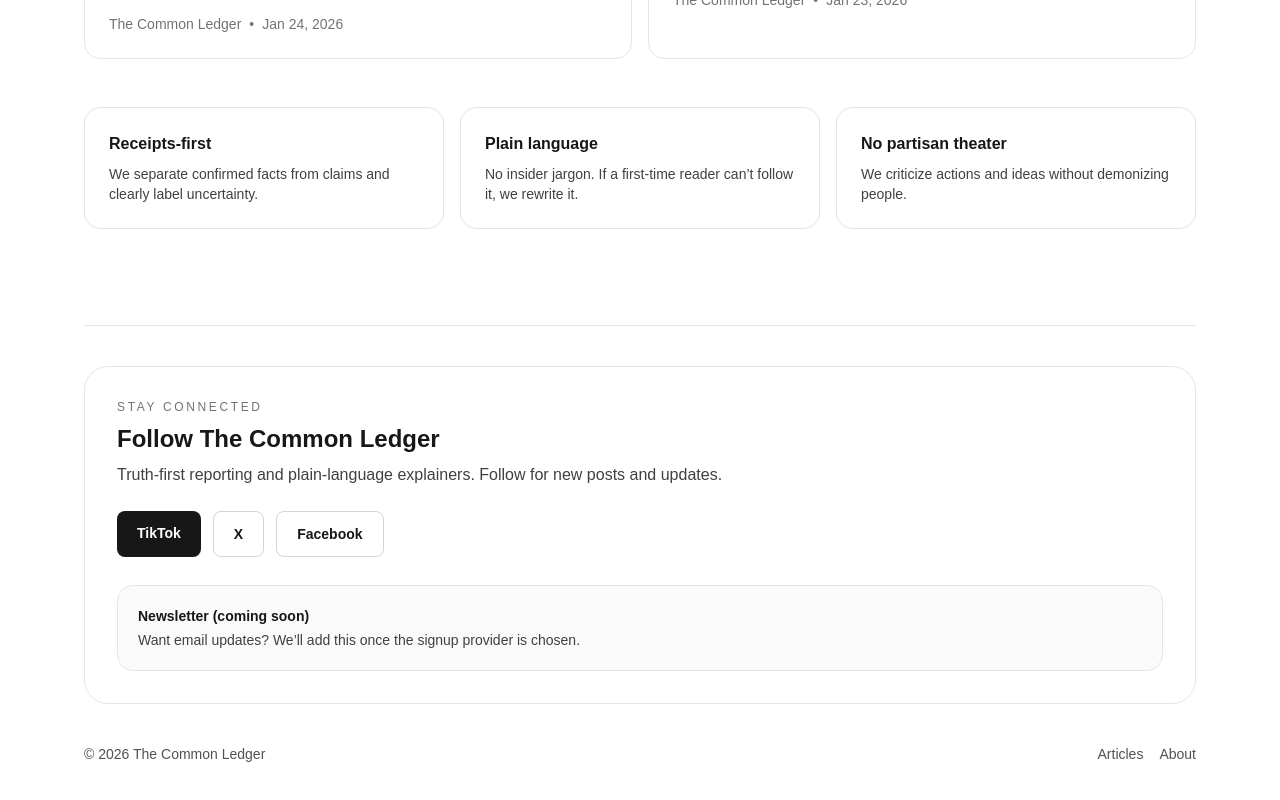
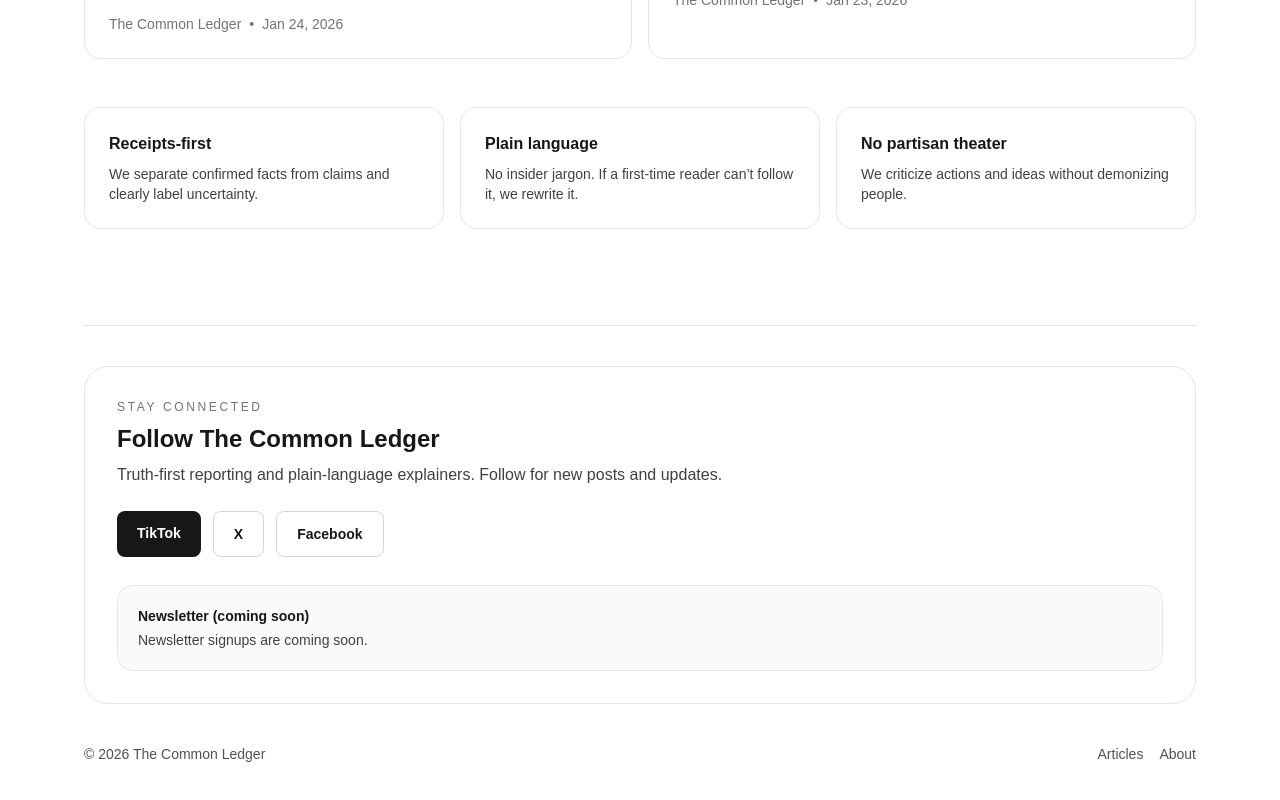
Before and after one commit to TheCommonLedger/common-ledger, a Next.js app: page / in a window 1280 px wide. Shown: the part 2381-3181 px from the top of the page. Built offline with nearby package versions, Linux system fonts and the light colour scheme; no server answers.

Commit message:
Simplify newsletter section in footer

```diff
--- a/components/SiteFooter.tsx
+++ b/components/SiteFooter.tsx
@@ -44,7 +44,7 @@ export default function SiteFooter() {
         <div className="mt-7 rounded-2xl border border-neutral-200 bg-neutral-50 p-5">
           <div className="text-sm font-semibold text-neutral-900">Newsletter (coming soon)</div>
           <div className="mt-1 text-sm text-neutral-700">
-            Want email updates? We’ll add this once the signup provider is chosen.
+            Newsletter signups are coming soon.
           </div>
         </div>
       </section>
```
